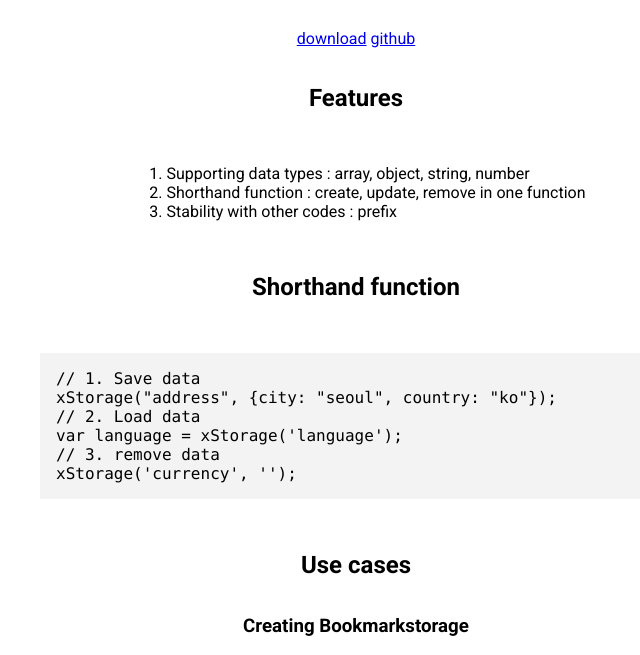
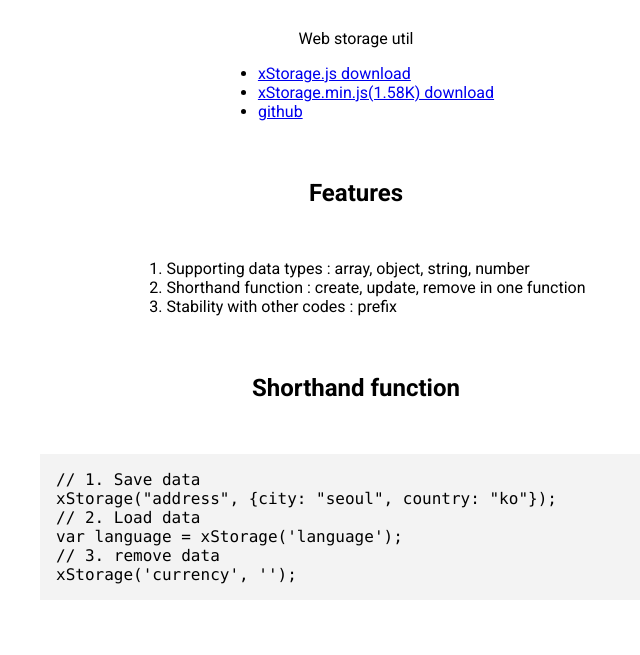
Before and after one commit to owebio/xStorage.js, a plain HTML site: page index.html in a window 1280 px wide. Shown: the part 137-792 px from the top of the page, without its empty margins (284-924 px from the left). Drawn offline with Linux system fonts and the light colour scheme.

Commit message:
added min.js and  edited document again

```diff
--- a/index.html
+++ b/index.html
@@ -8,8 +8,12 @@
 </head>
 <body>
 <h1>xStorage.js</h1>
-<a href="xStorage.js" download>download</a>
-<a href="https://github.com/owebio/xStorage.js">github</a>
+<div>Web storage util</div>
+<ul>
+  <li><a href="xStorage.js" download>xStorage.js download</a>
+  <li><a href="xStorage.min.js" download>xStorage.min.js(1.58K) download</a>
+  <li><a href="https://github.com/owebio/xStorage.js">github</a>
+</ul>
 <h2> Features </h2>
 <ol>
   <li>Supporting data types : array, object, string, number</li>
@@ -24,7 +28,7 @@ var language = xStorage('language');
 // 3. remove data
 xStorage('currency', '');</pre>
 
-<h2> Use cases </h2>
+<h2> Example </h2>
 <h3>Creating Bookmarkstorage</h3>
 <pre>var bookmarkStorage = xStorage.create("bookmark",[]);
 bookmarkStorage.add({name:'google', url:'https://www.google.com'});
--- a/style.css
+++ b/style.css
@@ -13,4 +13,4 @@ pre {font-family:consolas, courier, monospace;min-width:600px;padding:1em;}
 pre {margin:1em 0 ;background:#f3f3f3}
 
 h1 {margin:1em 0; padding:1em 0;}
-h2 {margin:1.5em 0;}
+h2 {margin:1.75em 0 1.5em;}
--- /dev/null
+++ b/xStorage.min.2.js
@@ -0,0 +1 @@
+!function(w,s,l,S,A,K,I){var a="xs_",b=function(c,d,e){var c=0==c[I](a)?c:a+c,e=e||l;return d?b.save(c,d,e):""===c?b.remove(c,e):c?b.load(c,e):void 0};b.save=function(b,c,d){var d=d||l,b=0==b[I](a)?b:a+b;return w[d+s].setItem(b,JSON.stringify(c)),this},b.load=function(b,c){var c=c||l,b=0==b[I](a)?b:a+b;return JSON.parse(w[c+s][b])},b.local={},b[S]={},b.remove=function(b,c){var b=0==b[I](a)?b:a+b,c=c||l;return w[c+s].removeItem(b),this},b.clear=function(b){var b=b||l;return K(w[b+s]).forEach(function(c,d,e){0==c.indexof(a)&&w[b+s].removeItem(c)}),this},b.create=function(a,b,d){var d=d||l,e=c(a,d,b);return K(b).length&&e.save(),e};var c=function(c,d,e){var f=c.replace(a,""),g=b[d][f]=function(a,b){return""===b?g.remove(a):b?(A(g.data)?g.data.splice(a,1,b):g.data[a]=b,g.save(),g):A(a)&&A(g.data)?g.add(a):g.data[a]};return g.data=e||b.load(f,d),g.valueOf=function(){return g.data.valueOf()},g.toString=function(){return g.data.toString()},g.title=f,g.type=d,g.add=function(a){return A(g.data)&&(g.data.push(a),g.save()),g},g.destroy=function(){b.remove(g.title,g.type),delete b[g.type][g.title]},g.save=function(){return b.save(g.title,g.data,g.type),g},g.remove=function(a){return A(g.data)?g.data.splice(a,1):delete g.data[a],g.save(),g},g};K(w[l+s]).forEach(function(b){0==b[I](a)&&c(b,l)}),K(w[S+s]).forEach(function(b){0==b[I](a)&&c(b,S)}),w.xStorage=b}(window,'Storage','local','session',Array.isArray,Object.keys,'indexOf');
```
Also changed, not shown: xStorage.min.js (added, +1 -0 lines), 1 other file.
